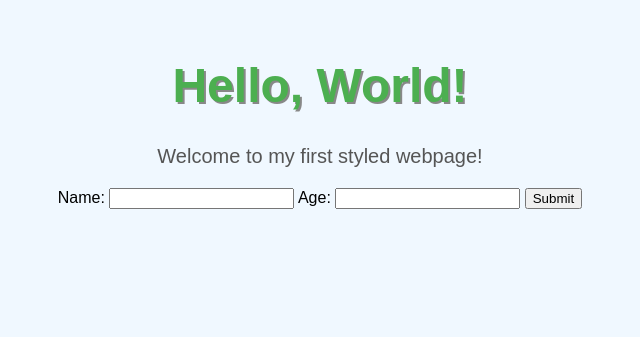
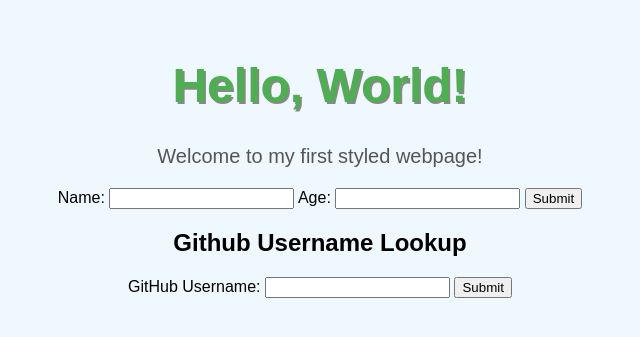
Before and after one commit to Kevchave/SSE-testing, a Flask app: page / in a window 1280 px wide. Shown: the top 337 px of the page, without its empty margins (320-960 px from the left). Run offline with Flask 3, Linux system fonts and the light colour scheme.

Commit message:
New labe 5 part 2

```diff
--- a/src/app.py
+++ b/src/app.py
@@ -1,4 +1,4 @@
-from flask import Flask, render_template, request
+from flask import Flask, render_template, request, redirect, url_for
 
 
 app = Flask(__name__)
@@ -26,3 +26,9 @@ def process_query(q):
         return "Dinosaurs ruled the Earth 200 million years ago"
     else:
         return "Unknown"
+
+
+@app.route("/github", methods=["POST"])
+def github():
+	github_username = request.form.get("username")
+	return render_template("hello.html", username=github_username)
--- a/src/templates/hello.html
+++ b/src/templates/hello.html
@@ -1,5 +1,5 @@
 <body>
-    <h1>Hello {{ name }}!</h1>
-    <p>Name: {{ name }}</p>
-    <p>Age: {{ age }}</p>
+    <h1>Hello {{ username }}!</h1>
+    <p>Github Username: {{ username }}</p>
+	<p>Age: {{ age }}</p>
  </body>
--- a/src/templates/index.html
+++ b/src/templates/index.html
@@ -30,5 +30,11 @@
         <input type="number" id="agefield" name="age">
         <input type="submit" value="Submit">
     </form>
+	<h2>Github Username Lookup</h2>
+	<form action ="{{url_for('github') }}" method="POST">
+		<label for="username">GitHub Username:</label>
+		<input type="text" id="username" name="username" required>
+		<button type="submit">Submit</button>
+	</form>
 </body>
 </html>
```
